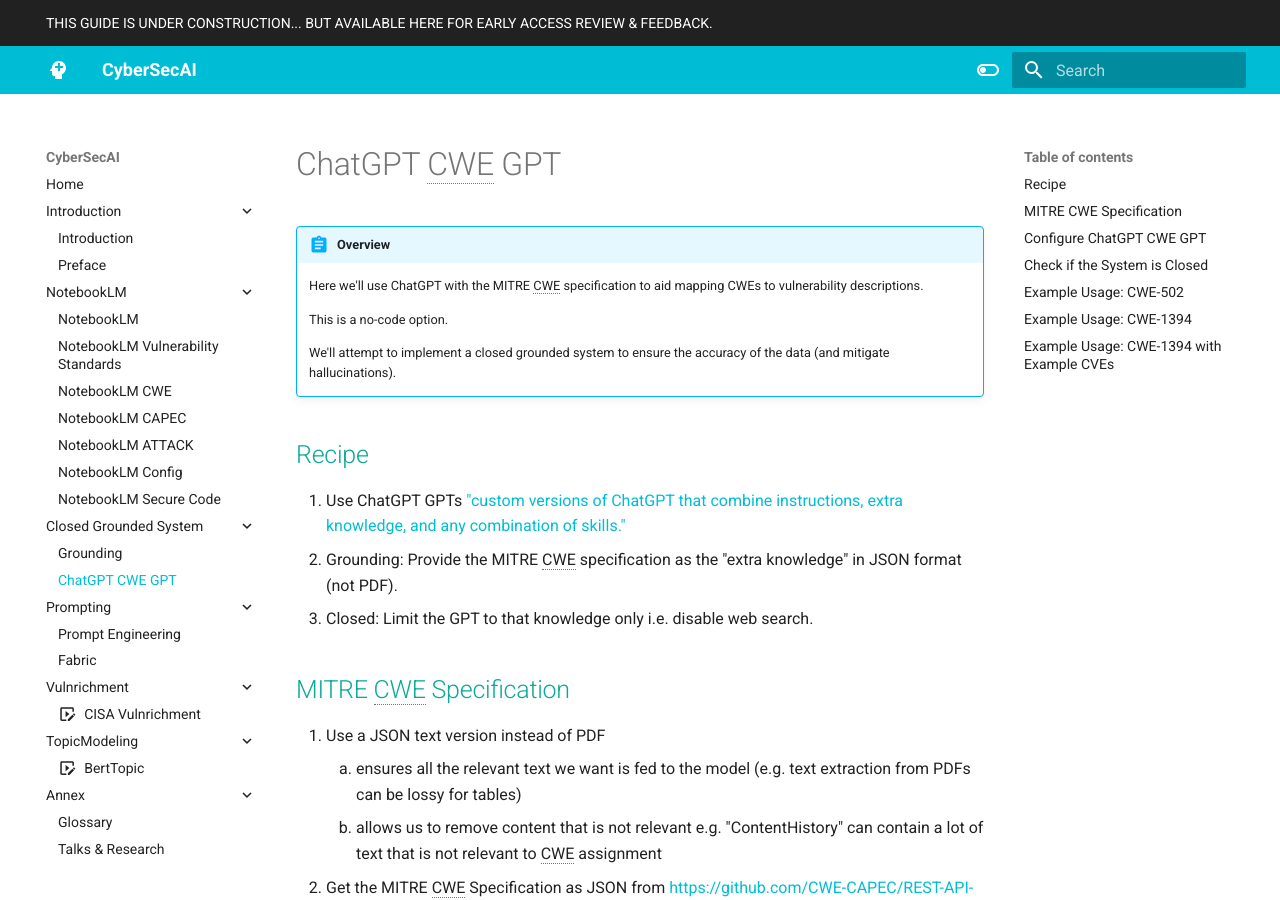
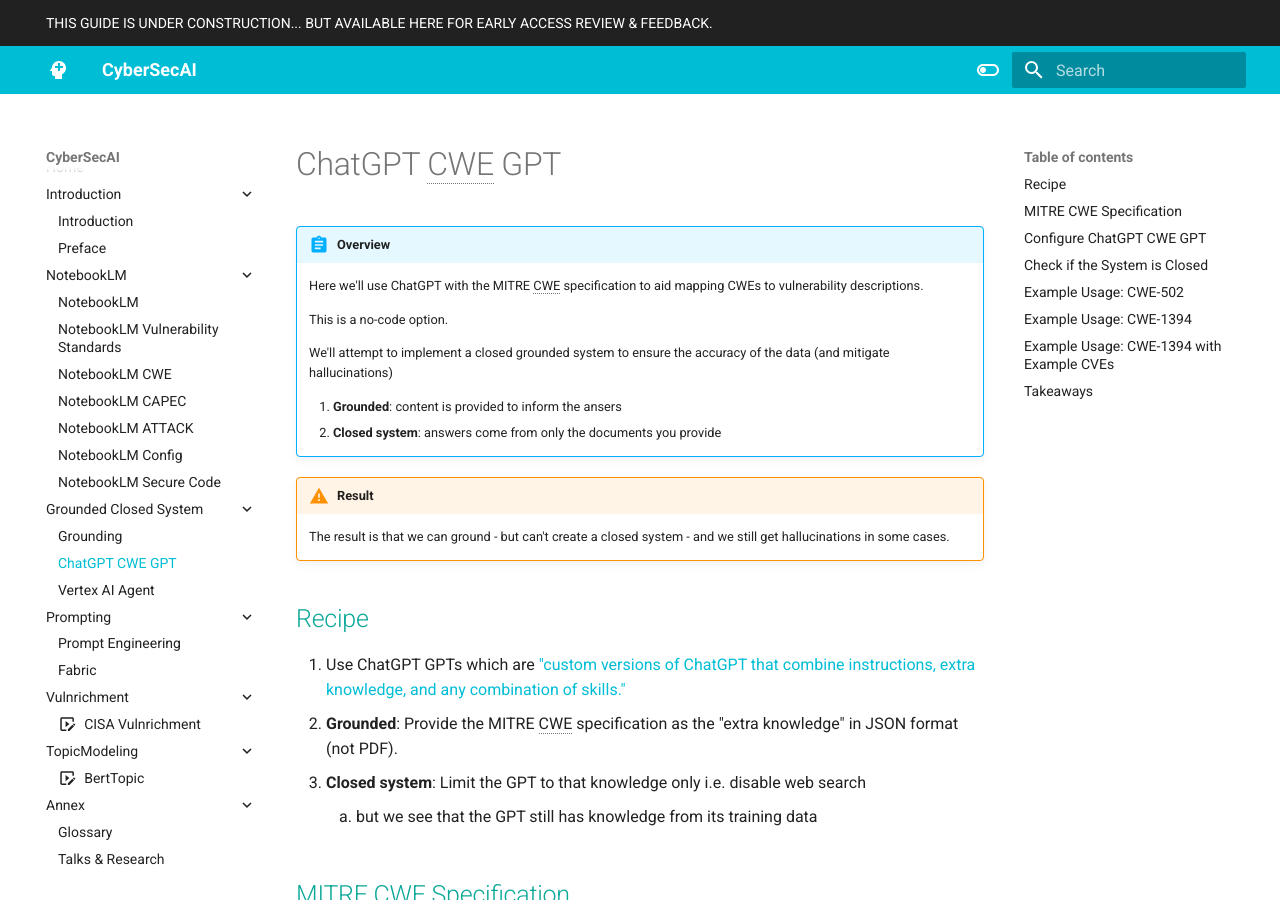
Before and after one commit to CyberSecAI/CyberSecAI.github.io, an MkDocs documentation site: the page built from docs/Grounded/cwe_gpt.md, in a window 1280 px wide and 900 px high. Built offline with MkDocs 1.6.1 and Material for MkDocs 9.7.7, drawn with Linux system fonts in a browser that asks for light colours; comment, search, counter and statistics services are not loaded; some of the changed text lies outside the part shown.

Commit message:
vertex_ai

```diff
--- a/docs/Grounded/cwe_gpt.md
+++ b/docs/Grounded/cwe_gpt.md
@@ -6,12 +6,19 @@
 
     This is a no-code option.
 
-    We'll attempt to implement a closed grounded system to ensure the accuracy of the data (and mitigate hallucinations).
+    We'll attempt to implement a closed grounded system to ensure the accuracy of the data (and mitigate hallucinations)
+
+    2. **Grounded**: content is provided to inform the ansers
+    1. **Closed system**: answers come from only the documents you provide
+
+!!! warning "Result"
+    The result is that we can ground - but can't create a closed system - and we still get hallucinations in some cases.
 
 ## Recipe
-1. Use ChatGPT GPTs ["custom versions of ChatGPT that combine instructions, extra knowledge, and any combination of skills."](https://chatgpt.com/gpts)
-2. Grounding: Provide the MITRE CWE specification as the "extra knowledge" in JSON format (not PDF).
-3. Closed: Limit the GPT to that knowledge only i.e. disable web search.
+1. Use ChatGPT GPTs which are ["custom versions of ChatGPT that combine instructions, extra knowledge, and any combination of skills."](https://chatgpt.com/gpts)
+2. **Grounded**: Provide the MITRE CWE specification as the "extra knowledge" in JSON format (not PDF).
+3. **Closed system**: Limit the GPT to that knowledge only i.e. disable web search
+      1. but we see that the GPT still has knowledge from its training data
 
 
 ## MITRE CWE Specification
@@ -123,6 +128,9 @@
 !!! observations
       Hallucinations happened for the CVE IDs that the GPT gave as supporting examples whether the "Web Browsing" Capability was enabled or not.
 
+
+## Takeaways
+
 !!! success "Takeaways"
 
     1. Grounding ChatGPT with the MITRE CWE specification helps reduce hallucinations but does not eliminate them.
--- a/mkdocs.yml
+++ b/mkdocs.yml
@@ -16,9 +16,10 @@
     - NotebookLM ATTACK: NotebookLM/NotebookLM_Attack.md
     - NotebookLM Config: NotebookLM/NotebookLM_Config.md
     - NotebookLM Secure Code: NotebookLM/NotebookLM_Secure_Code.md
-  - Closed Grounded System:
+  - Grounded Closed System:
     - Grounding: Grounded/grounding.md
     - ChatGPT CWE GPT: Grounded/cwe_gpt.md
+    - Vertex AI Agent: Grounded/vertex_ai.md
   - Prompting:
     - Prompt Engineering: prompt_engineering/prompt_engineering.md
     - Fabric: prompt_engineering/Fabric.md
```
Also changed, not shown: other parts of docs/Grounded/cwe_gpt.md (+2 -4 lines), docs/Grounded/grounding.md (+3 -0 lines), docs/Grounded/vertex_ai.md (added, +161 -0 lines), docs/assets/images/vertex_ai_agent1.png (added), docs/assets/images/vertex_ai_agent2.png (added), docs/assets/images/vertex_ai_cves.png (added), docs/assets/images/vertex_ai_parent.png (added), docs/assets/images/vertex_ai_path_traversal.png (added), docs/assets/images/vertex_ai_pickle.png (added), docs/assets/images/vertex_ai_ssh.png (added), docs/assets/images/vertex_ai_what_is_a_dog.png (added), docs/assets/images/vertex_ai_xss.png (added), docs/assets/images/vertex_ai_xss_types.png (added).
